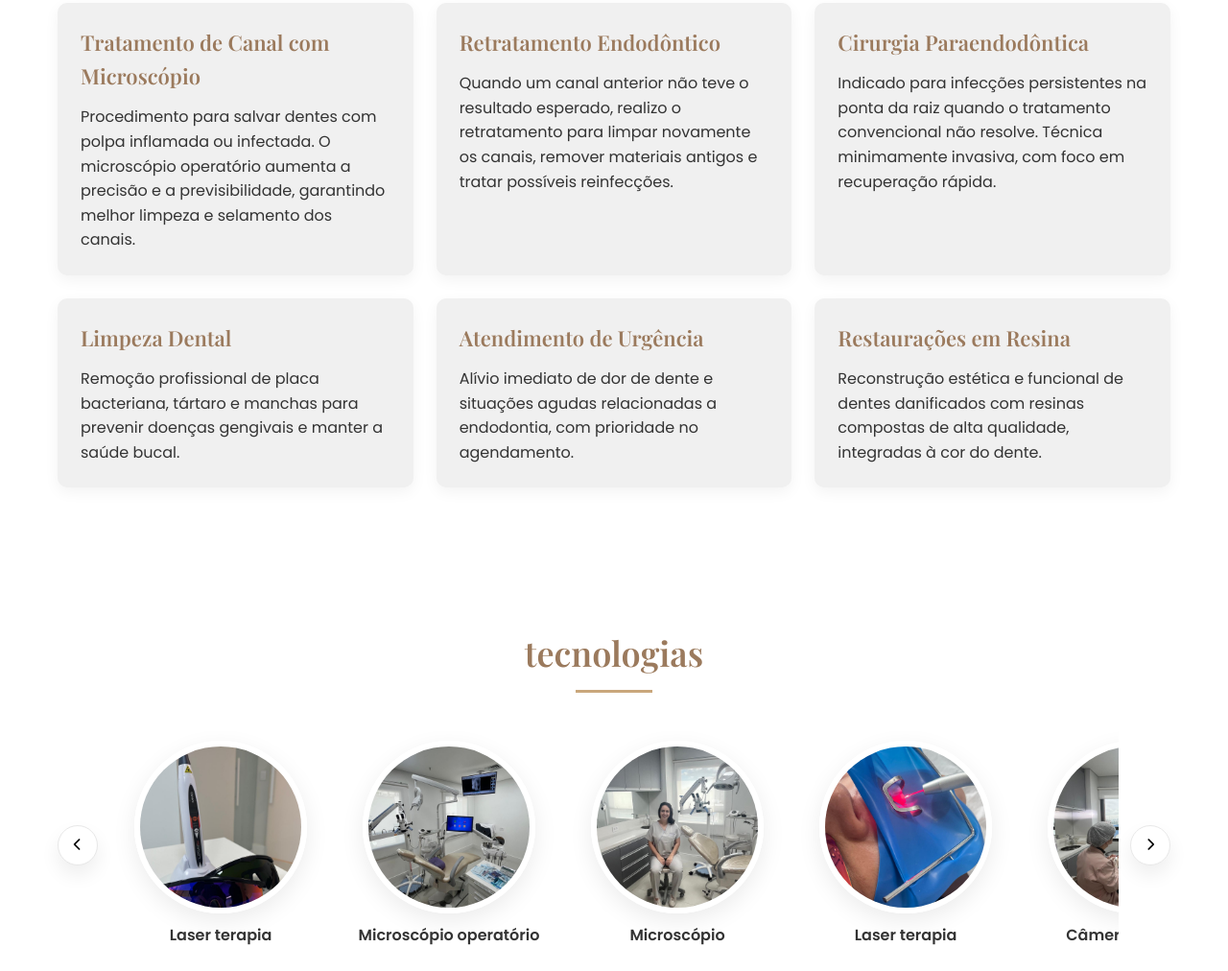
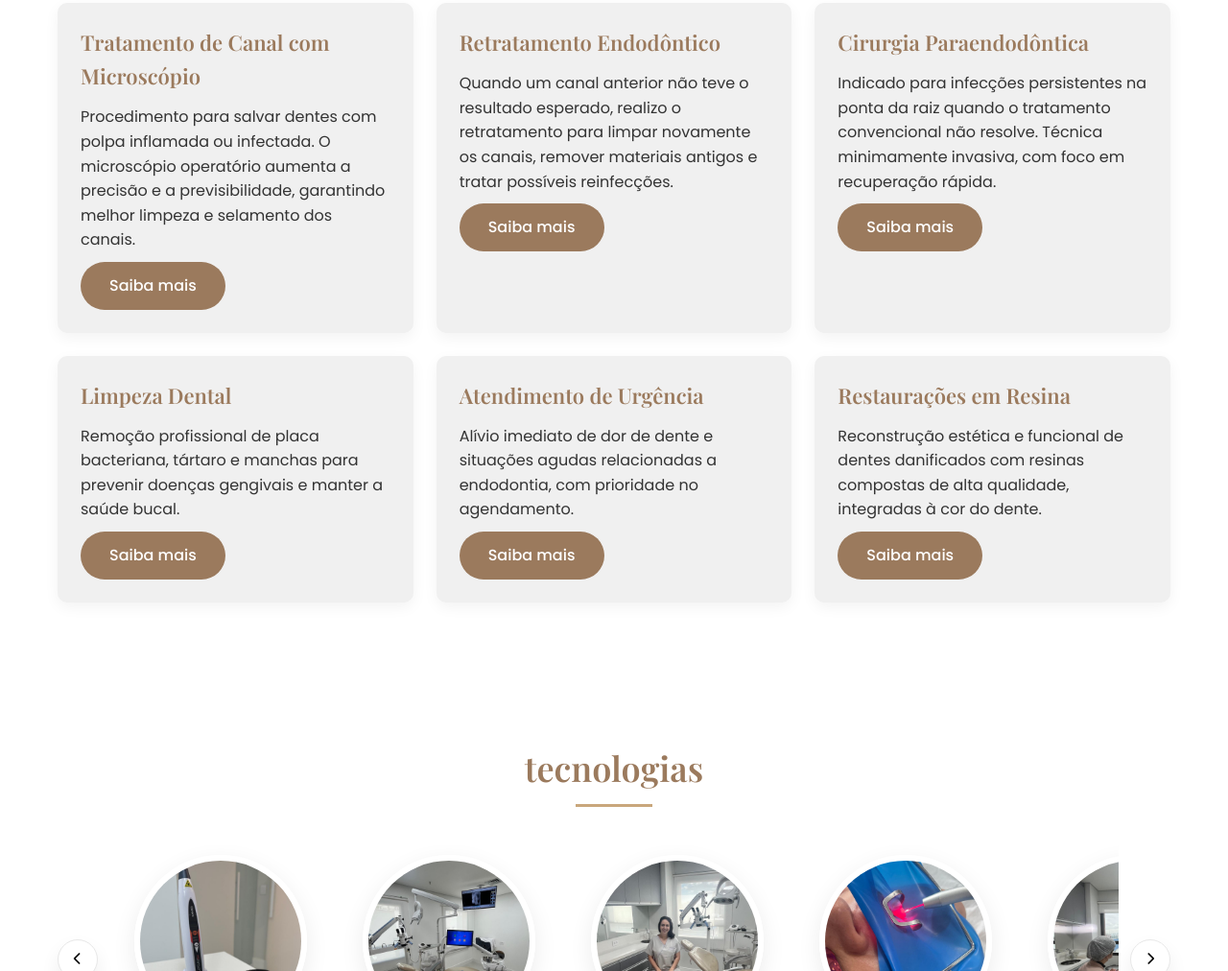
Before and after one commit to vitoriavolio-beep/Site-certo, a plain HTML site: page index.html in a window 1280 px wide. Shown: the part 1280-2292 px from the top of the page at 96% size. Drawn offline with nearby package versions, Linux system fonts and the light colour scheme.

Commit message:
Update index.html

```diff
--- a/index.html
+++ b/index.html
@@ -62,7 +62,6 @@
       background-color: var(--white); box-shadow: 0 2px 15px rgba(0,0,0,0.1);
       position: fixed; width: 100%; top: 0; z-index: 1000;
     }
-    /* alinhado à esquerda (sem menu) */
     .header-content { display: flex; justify-content: flex-start; align-items: center; padding: 16px 0; }
     .logo { font-family: 'Playfair Display', serif; font-size: 24px; font-weight: 700; color: var(--secondary-color); }
 
@@ -103,6 +102,7 @@
     .service-card { background-color: var(--light-gray); border-radius: 10px; padding: 24px; box-shadow: 0 5px 15px rgba(0,0,0,0.05); transition: transform 0.3s ease; }
     .service-card:hover { transform: translateY(-6px); }
     .service-card h3 { font-size: 22px; margin-bottom: 12px; color: var(--primary-color); }
+    .service-card .btn { margin-top: 10px; }
 
     .testimonials-grid { display: grid; grid-template-columns: repeat(auto-fit, minmax(300px, 1fr)); gap: 24px; margin-top: 32px; }
     .testimonial-card { background-color: var(--light-gray); border-radius: 10px; padding: 24px; box-shadow: 0 5px 15px rgba(0,0,0,0.05); position: relative; }
@@ -172,6 +172,7 @@
     .faq-a p { margin: 14px 0 18px; }
     .chev { transition: transform .25s ease; }
     .faq-item.open .faq-a { max-height: 500px; }
+    .faq-item.open .chev { transform: rotate(180deg); }
 
     /* Responsivo */
     @media (max-width: 992px) {
@@ -230,26 +231,32 @@
         <div class="service-card">
           <h3>Tratamento de Canal com Microscópio</h3>
           <p>Procedimento para salvar dentes com polpa inflamada ou infectada. O microscópio operatório aumenta a precisão e a previsibilidade, garantindo melhor limpeza e selamento dos canais.</p>
+          <a href="casos-clinicos.html" class="btn" aria-label="Saiba mais sobre Tratamento de Canal com Microscópio">Saiba mais</a>
         </div>
         <div class="service-card">
           <h3>Retratamento Endodôntico</h3>
           <p>Quando um canal anterior não teve o resultado esperado, realizo o retratamento para limpar novamente os canais, remover materiais antigos e tratar possíveis reinfecções.</p>
+          <a href="casos-clinicos.html" class="btn" aria-label="Saiba mais sobre Retratamento Endodôntico">Saiba mais</a>
         </div>
         <div class="service-card">
           <h3>Cirurgia Paraendodôntica</h3>
           <p>Indicado para infecções persistentes na ponta da raiz quando o tratamento convencional não resolve. Técnica minimamente invasiva, com foco em recuperação rápida.</p>
+          <a href="casos-clinicos.html" class="btn" aria-label="Saiba mais sobre Cirurgia Paraendodôntica">Saiba mais</a>
         </div>
         <div class="service-card">
           <h3>Limpeza Dental</h3>
           <p>Remoção profissional de placa bacteriana, tártaro e manchas para prevenir doenças gengivais e manter a saúde bucal.</p>
+          <a href="casos-clinicos.html" class="btn" aria-label="Saiba mais sobre Limpeza Dental">Saiba mais</a>
         </div>
         <div class="service-card">
           <h3>Atendimento de Urgência</h3>
           <p>Alívio imediato de dor de dente e situações agudas relacionadas a endodontia, com prioridade no agendamento.</p>
+          <a href="casos-clinicos.html" class="btn" aria-label="Saiba mais sobre Atendimento de Urgência">Saiba mais</a>
         </div>
         <div class="service-card">
           <h3>Restaurações em Resina</h3>
           <p>Reconstrução estética e funcional de dentes danificados com resinas compostas de alta qualidade, integradas à cor do dente.</p>
+          <a href="casos-clinicos.html" class="btn" aria-label="Saiba mais sobre Restaurações em Resina">Saiba mais</a>
         </div>
       </div>
     </div>
@@ -507,6 +514,7 @@
       const items = [...track.querySelectorAll('.tech-item')];
       const dotsWrap = section.querySelector('.tech-dots');
 
+      // criar dots
       items.forEach((_, i) => {
         const b = document.createElement('button');
         if(i === 0) b.setAttribute('aria-current','true');
@@ -552,11 +560,13 @@
         const btn = item.querySelector('.faq-q');
         const panel = item.querySelector('.faq-a');
 
+        // toggle
         btn.addEventListener('click', () => {
           const isOpen = item.classList.toggle('open');
           btn.setAttribute('aria-expanded', isOpen ? 'true' : 'false');
         });
 
+        // fechar com ESC
         btn.addEventListener('keydown', (e) => {
           if(e.key === 'Escape' && item.classList.contains('open')){
             item.classList.remove('open');
```
